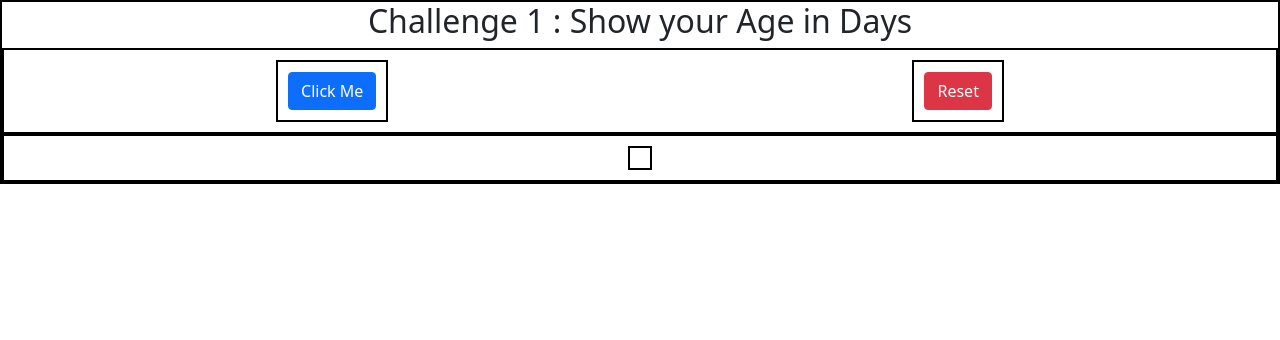
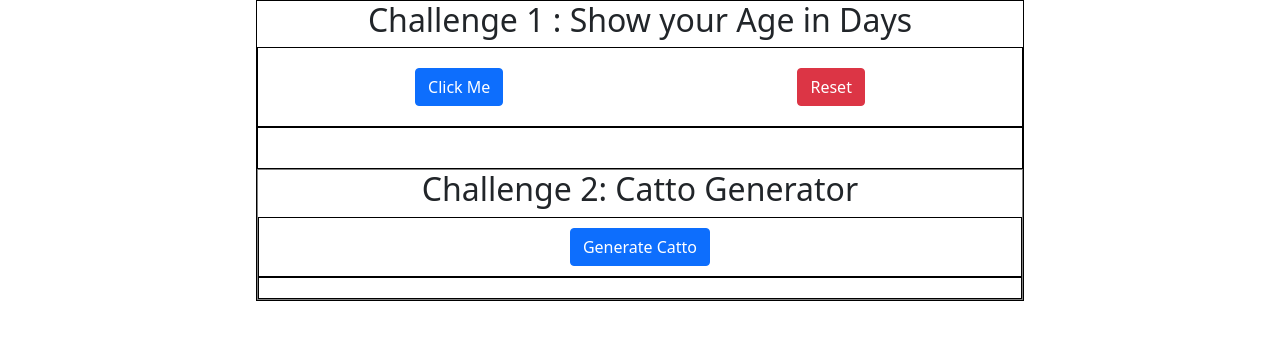
Before and after one commit to rishwarii/JavaScriptPractice, a plain HTML site: page All Challenge/index.html in a window 1280 px wide. Drawn offline with nearby package versions, Linux system fonts and the light colour scheme.

Commit message:
catto generator done

```diff
--- a/All Challenge/index.html
+++ b/All Challenge/index.html
@@ -12,23 +12,42 @@
   </head>
 
   <body>
+    <!-- challenge box 1  -->
     <div class="container-1">
-      <h2 align="center">Challenge 1 : Show your Age in Days</h2>
+      <h2>Challenge 1 : Show your Age in Days</h2>
       <div class="flex-box-container-1">
         <div>
           <button class="btn btn-primary" onclick="getAge()">Click Me</button>
         </div>
         <!-- //each button with their own div tag so there is spacr between them  -->
         <div>
-          <button class="btn btn-danger">Reset</button>
+          <button class="btn btn-danger" onclick="resetAge()">Reset</button>
         </div>
       </div>
       <div class="flex-box-container-1">
         <div id="flex-box-results">
-
         </div>
       </divk>
+    </div>
+    <!-- challenge boxx 2  -->
+    <div class = 'container-2'>
+      <h2>Challenge 2: Catto Generator </h2>
+      <div class ="flex-box-container-2">
+          <button class="btn btn-primary" id="img-button" onclick="generateCatto()">Generate Catto</button>
+      </div>
+      <!-- results area  -->
+      <div class="flex-box-container-2" id="flex-cat">
+          <!-- results herer  -->
+        </div>
+      </div>
     </div>
     <script src="static/script.js"></script>
   </body>
 </html>
+
+
+
+
+
+
+<!-- <img src="https://thecatapi.com/api/images/get?format=src&type=gif" alt="catto img"> -->
--- a/All Challenge/static/script.js
+++ b/All Challenge/static/script.js
@@ -5,7 +5,7 @@ function getAge() {
   var d = new Date();
   var cur = d.getFullYear();
   var daysAlive = (cur - birthyear) * 365;
-  var h1 = document.createElement("h1");
+  var h1 = document.createElement("h1"); //elrment h1
   var textAnswer = document.createTextNode(
     "You are " + daysAlive + " days old"
   );
@@ -13,3 +13,16 @@ function getAge() {
   h1.appendChild(textAnswer);
   document.getElementById("flex-box-results").appendChild(h1);
 }
+
+function resetAge() {
+  document.getElementById("daysAlive").remove();
+}
+
+//Challenege 2 : YOur Catto
+
+function generateCatto() {
+  var img = document.createElement("img");
+  var div = document.getElementById("flex-cat");
+  img.src = "https://thecatapi.com/api/images/get?format=src&type=gif";
+  div.appendChild(img);
+}
--- a/All Challenge/static/style.css
+++ b/All Challenge/static/style.css
@@ -1,17 +1,34 @@
-.flex-box-container-1 {
+.container-1 {
+  border: 1px solid black;
+  width: 60%;
+  margin: 0 auto;
+  text-align: center;
+}
+.flex-box-container-1,
+.flex-box-container-2 {
   display: flex;
-  border: 2px solid black;
+  border: 1px solid black;
   padding: 10px;
   flex-wrap: wrap;
   justify-content: space-around;
 }
 .flex-box-container-1 div {
   display: flex;
-  border: 2px solid black;
+  border: 0px solid black;
   padding: 10px;
   align-items: center;
 }
 
-.container-1 {
-  border: 2px solid black;
+.container-2 {
+  border: 1px solid grey;
+  width: 100%;
+  margin: 0 auto;
+  text-align: center;
 }
+
+.flex-box-container-2 img {
+  display: flex;
+  border: 0px solid greenyellow;
+  align-items: center;
+  box-shadow: -22px 24px 79px -16px rgba(0, 0, 0, 0.79);
+}
```
